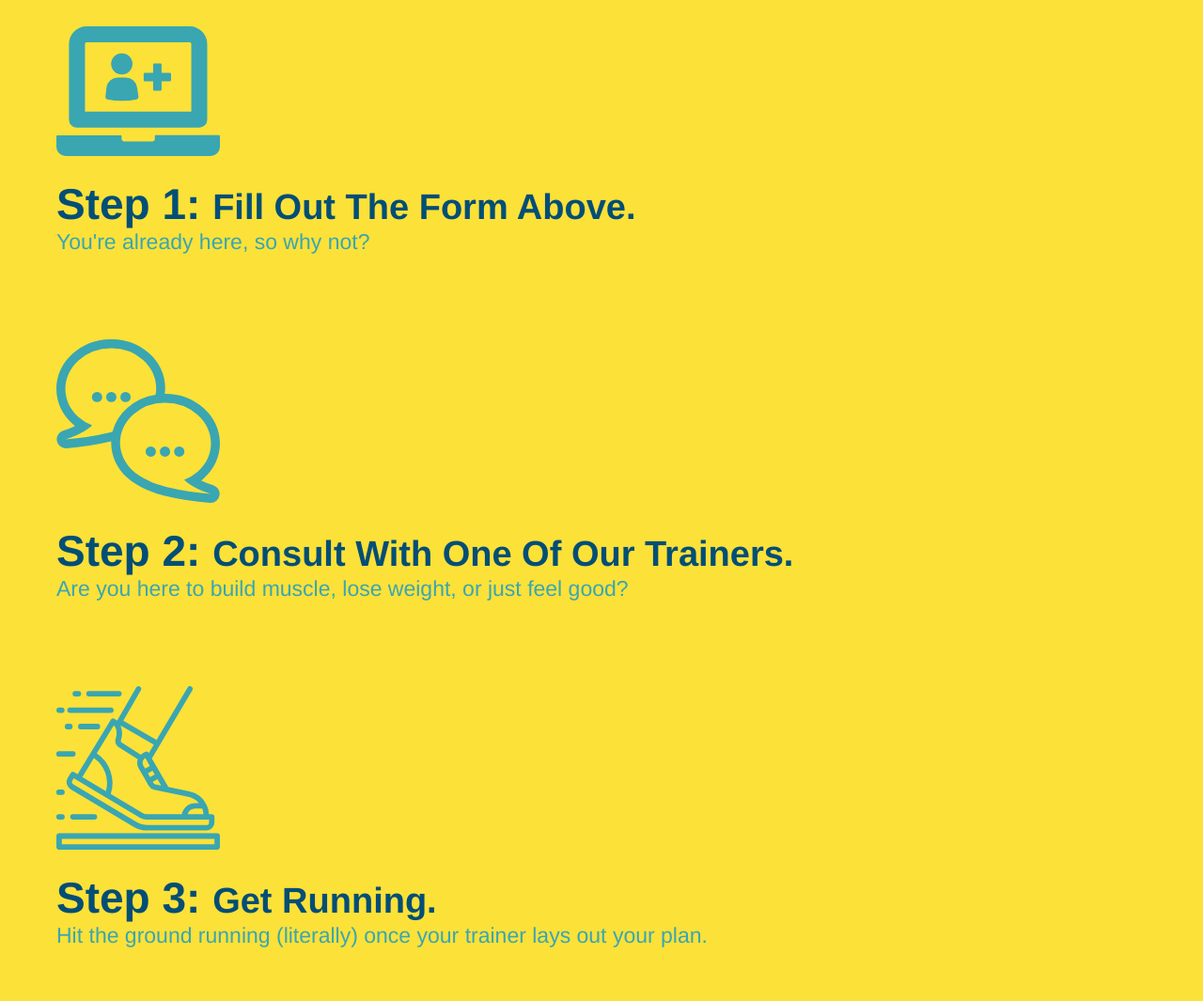
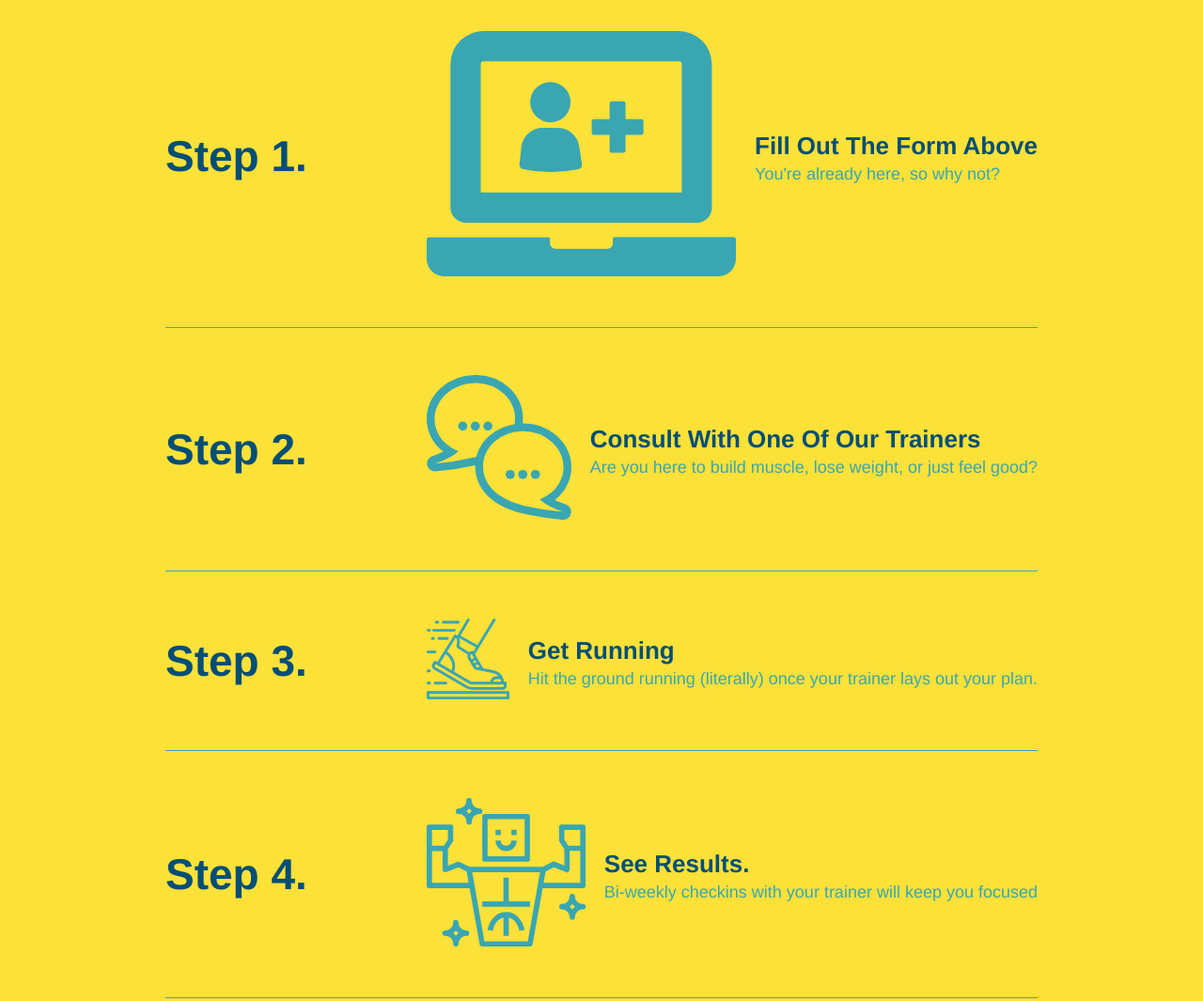
Before and after one commit to JonathanGibbings/run-buddy, a plain HTML site: page index.html in a window 1280 px wide. Shown: the part 1260-2325 px from the top of the page at 94% size. Drawn offline with Linux system fonts and the light colour scheme.

Commit message:
add flexbox to the steps

```diff
--- a/assets/css/style.css
+++ b/assets/css/style.css
@@ -191,28 +191,52 @@ section {
   background: #fce138;
 }
 
-.steps div {
-  margin-bottom: 80px;
+.step {
+  margin: 50px auto;
+  padding-bottom: 50px;
+  width: 80%;
+  border-bottom: 1px solid #39a6b2;
+  display: flex;
+  flex-wrap: wrap;
+  align-items: center;
+  justify-content: space-between;
 }
 
-.steps img {
-  width: 15%;
-  margin: 10px 0;
+.step h3 {
+  color: #024e76;
+  font-size: 46px;
+  flex: 1 30%;
 }
 
-.steps h3 {
-  color: #024e76;
-  font-size: 46px;
-  margin-top: 10px;
+.step-info {
+  flex: 2 70%;
+  display: flex;
+  flex-wrap: wrap;
+  align-items: center;
 }
 
-.steps span {
-  font-size: 38px;
+.step-img {
+  flex: 1 12%;
+  margin-right: 20px;
 }
 
-.steps p {
+.step-text {
+  flex 12;
+}
+
+.step-img img {
+  max-width: 100%
+}
+
+.step-text p {
   color: #39a6b2;
-  font-size: 23px;
+  font-size: 18px;
+}
+
+.step-text h4 {
+  font-size: 26px;
+  line-height: 1.5;
+  color: #024e76;
 }
 /* WHAT YOU DO STYLES END */
 
--- a/index.html
+++ b/index.html
@@ -95,25 +95,56 @@
       <h2 class="section-title secondary-border">
         What You Do
       </h2>
-      <div>
+      <div class="step">
+        <h3>Step 1.</h3>
+        <div class="step-info">
+          <div class="step-img">
             <img src="./assets/images/step-1.svg" alt="" />
-        <h3>Step 1: <span>Fill Out The Form Above.</span></h3>
+          </div>
+          <div class="step-text">
+            <h4>Fill Out The Form Above</h4>
             <p>You're already here, so why not?</p>
           </div>
-      <div>
+        </div>
+      </div>
+
+      <div class="step">
+        <h3>Step 2.</h3>
+        <div class="step-info">
+          <div class="step-img">
             <img src="./assets/images/step-2.svg" alt="" />
-        <h3>Step 2: <span>Consult With One Of Our Trainers.</span></h3>
+          </div>
+          <div class="step-text">
+            <h4>Consult With One Of Our Trainers</h4>
             <p>Are you here to build muscle, lose weight, or just feel good?</p>
           </div>
-      <div>
+        </div>
+      </div>
+
+      <div class="step">
+        <h3>Step 3.</h3>
+        <div class="step-info">
+          <div class="step-img">
             <img src="./assets/images/step-3.svg" alt="" />
-        <h3>Step 3: <span>Get Running.</span></h3>
+          </div>
+          <div class="step-text">
+            <h4>Get Running</h4>
             <p>Hit the ground running (literally) once your trainer lays out your plan.</p>
           </div>
-      <div>
+        </div>
+      </div>
+
+      <div class="step">
+        <h3>Step 4.</h3>
+        <div class="step-info">
+          <div class="step-img">
             <img src="./assets/images/step-4.svg" alt="" />
-        <h3>Step 4: <span>See Results.</span></h3>
+          </div>
+          <div class="step-text">
+            <h4>See Results.</h4>
             <p>Bi-weekly checkins with your trainer will keep you focused</p>
+          </div>
+        </div>
       </div>
     </section>
     <!-- "what you do" end -->
```
Lines whose indentation alone changed are shown as unchanged.
